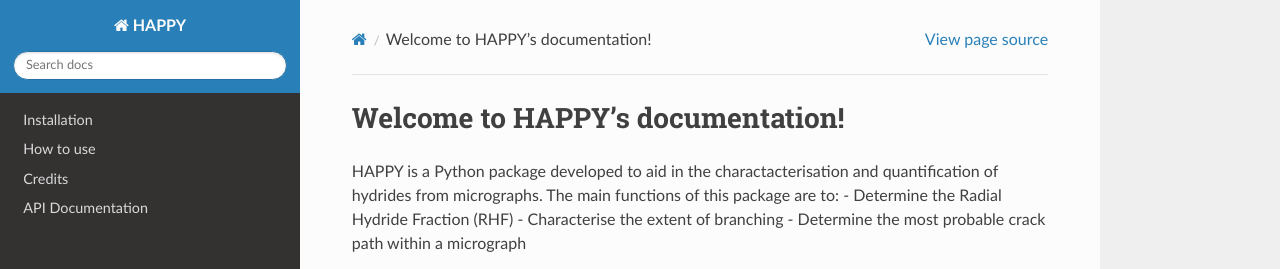
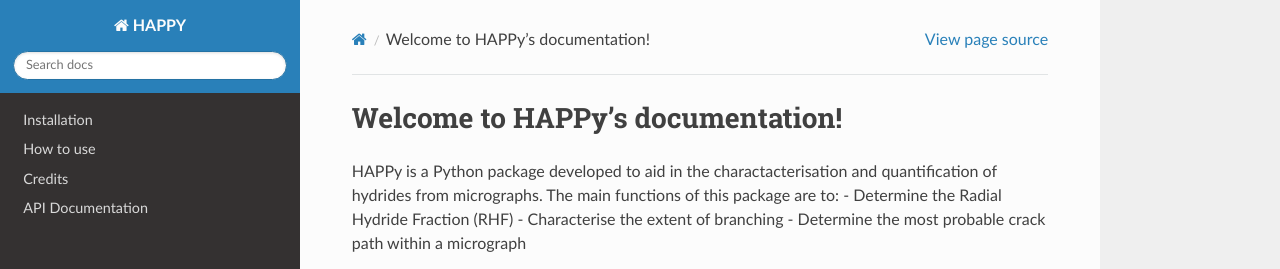
Before and after one commit to miamaric12/HAPPy, a Sphinx documentation site: the page built from docs/source/index.rst, in a window 1280 px wide and 940 px high. Shown: the top 269 px of the window. Built offline with Sphinx 7.4.7 and the Read the Docs theme 2.0.0, drawn with Linux system fonts in a browser that asks for light colours.

```diff
--- a/docs/source/index.rst
+++ b/docs/source/index.rst
@@ -3,10 +3,10 @@
    You can adapt this file completely to your liking, but it should at least
    contain the root `toctree` directive.
 
-Welcome to HAPPY's documentation!
+Welcome to HAPPy's documentation!
 ================================
 
-HAPPY is a Python package developed to aid in the charactacterisation and quantification of hydrides from micrographs. The main functions of this package are to:
+HAPPy is a Python package developed to aid in the charactacterisation and quantification of hydrides from micrographs. The main functions of this package are to:
 - Determine the Radial Hydride Fraction (RHF)
 - Characterise the extent of branching
 - Determine the most probable crack path within a micrograph
```
